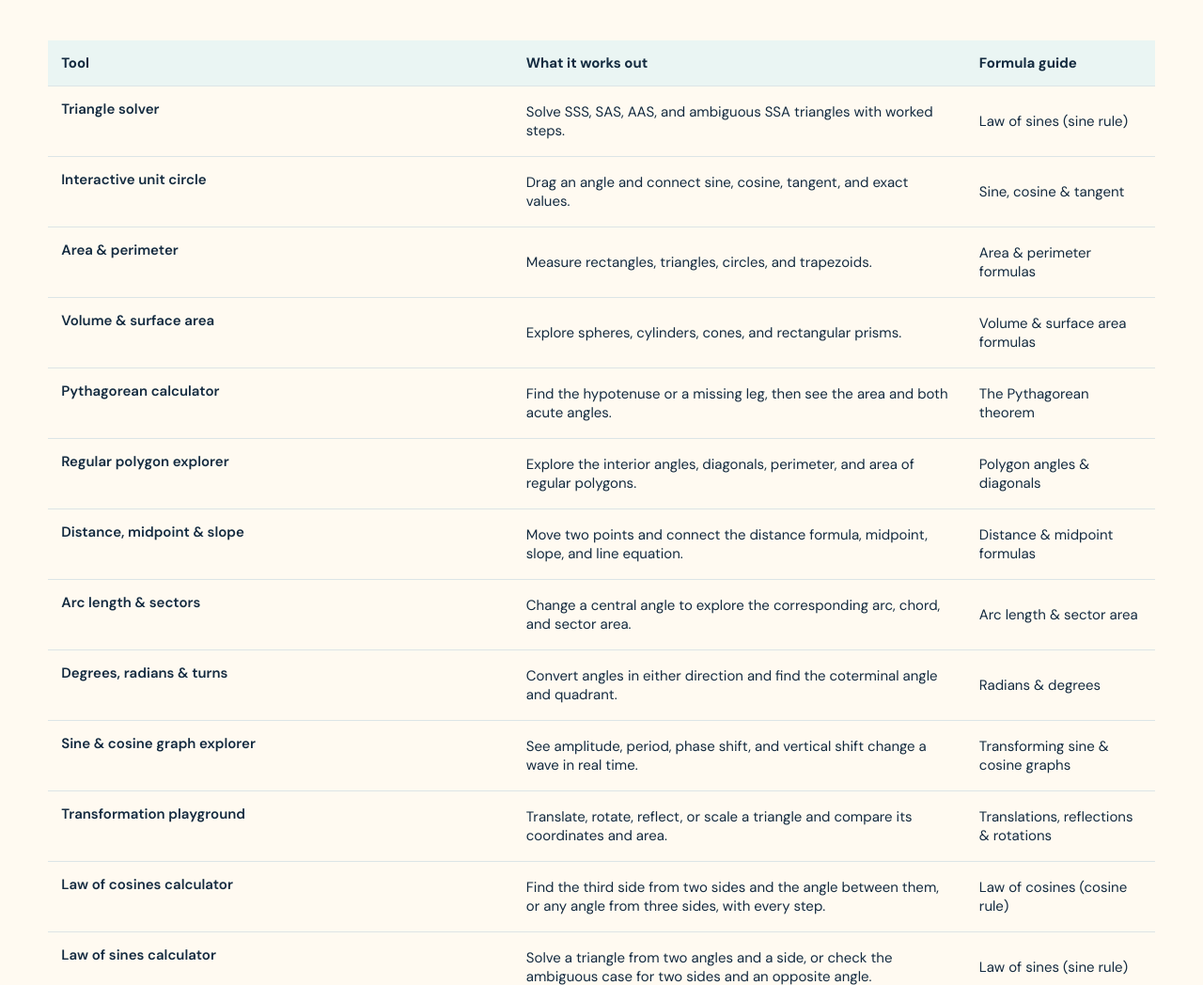
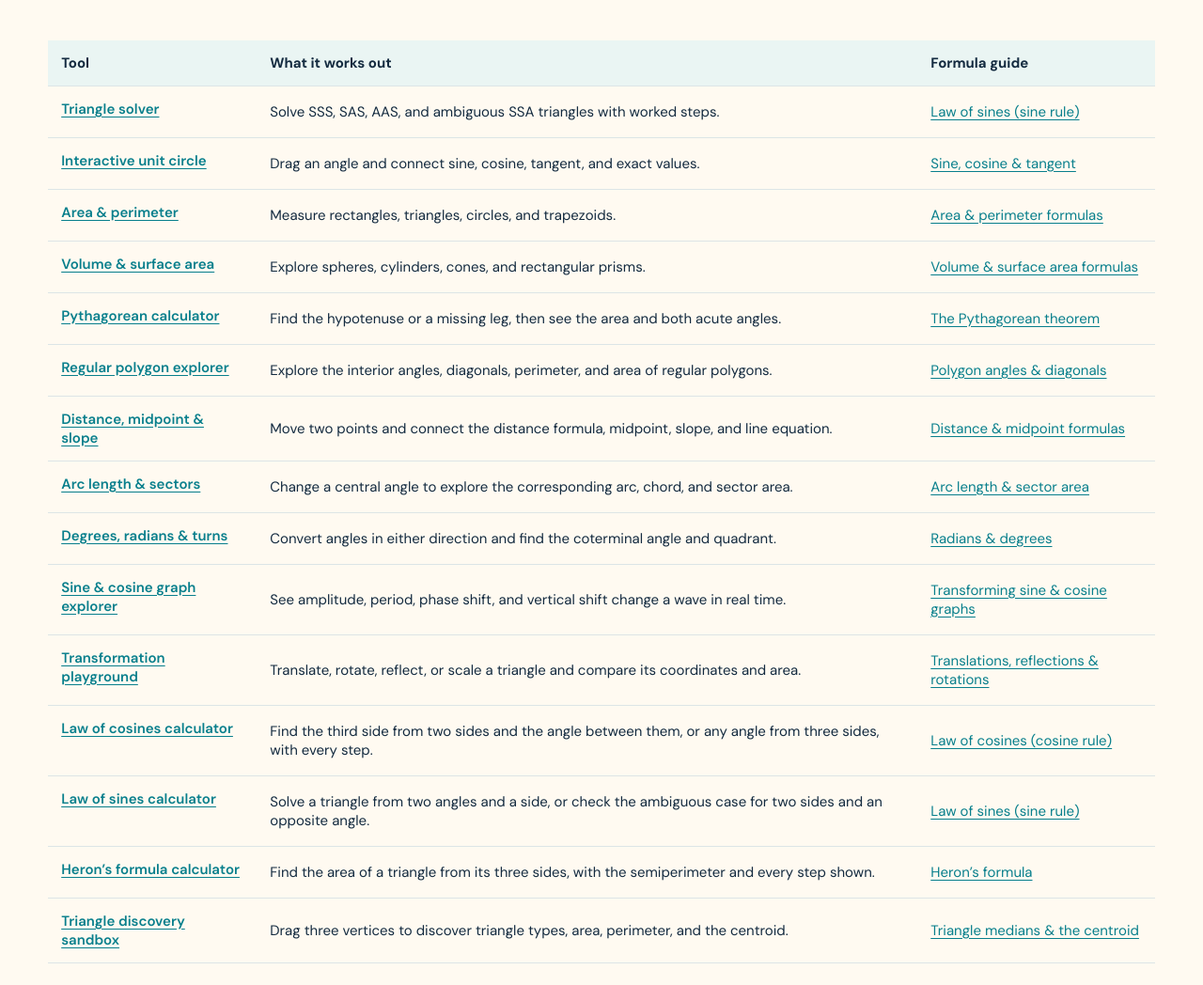
Before and after one commit to radoslav1992/geometry-trigonometry-lab, an Astro site: page /tools in a window 1280 px wide. Shown: the part 3619-4667 px from the top of the page at 94% size. Built offline with nearby package versions, Linux system fonts and the light colour scheme; Astro itself is replaced by a stand-in of ours.

Commit message:
Style the links in the /tools/ hub table
Tool and guide names in the new table are underlined in the site's green,
and the row headers no longer take 42% of the width.

Co-Authored-By: Claude Opus 5.5 <noreply@anthropic.com>
Claude-Session: https://claude.ai/code/session_01YTtdRHjFtHvs4H8o434kaH

```diff
--- a/src/styles/studio.css
+++ b/src/styles/studio.css
@@ -391,6 +391,7 @@ to{transform:scale(1);opacity:1}
 /* Nets print at true size: the page padding above would otherwise shrink the 190 mm drawing to about 92%. */
 @media print{main:has(net-lab){padding:0}net-lab .workbench{border:0;overflow:visible}.net-paper svg{width:190mm!important;height:250mm!important;max-width:none}}
 .fact-table th[scope=row]{background:none;font-weight:600;width:42%;vertical-align:top}
+.learn-section .fact-table a,.learn-section>p a{color:var(--green);text-decoration:underline;text-underline-offset:3px}.learn-section .fact-table th[scope=row]{width:auto;min-width:130px}
 .shape-page>h2{margin:40px 0 18px}
 .shape-reference-grid h2{font-size:23px}
 composite-lab{display:block}
```
